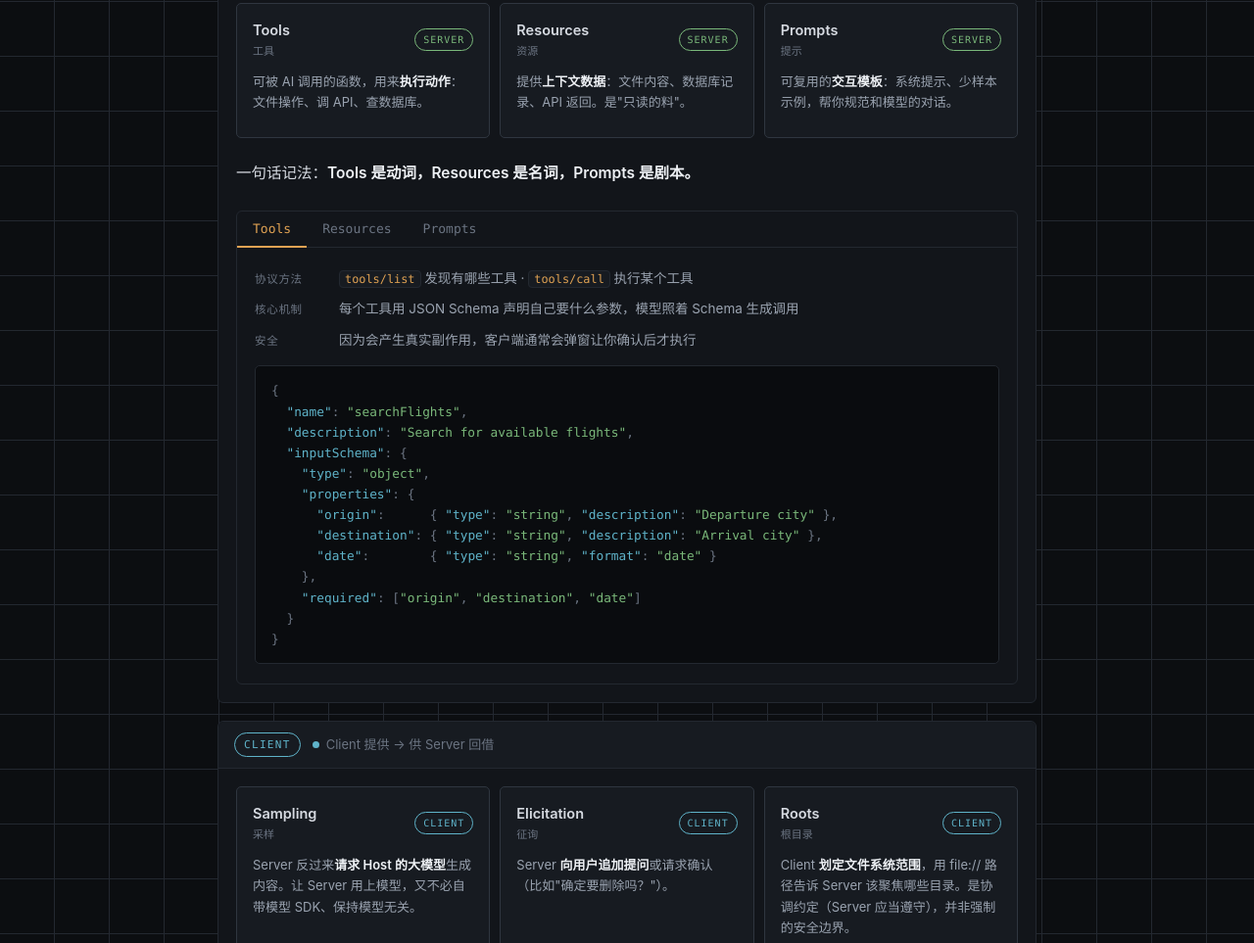
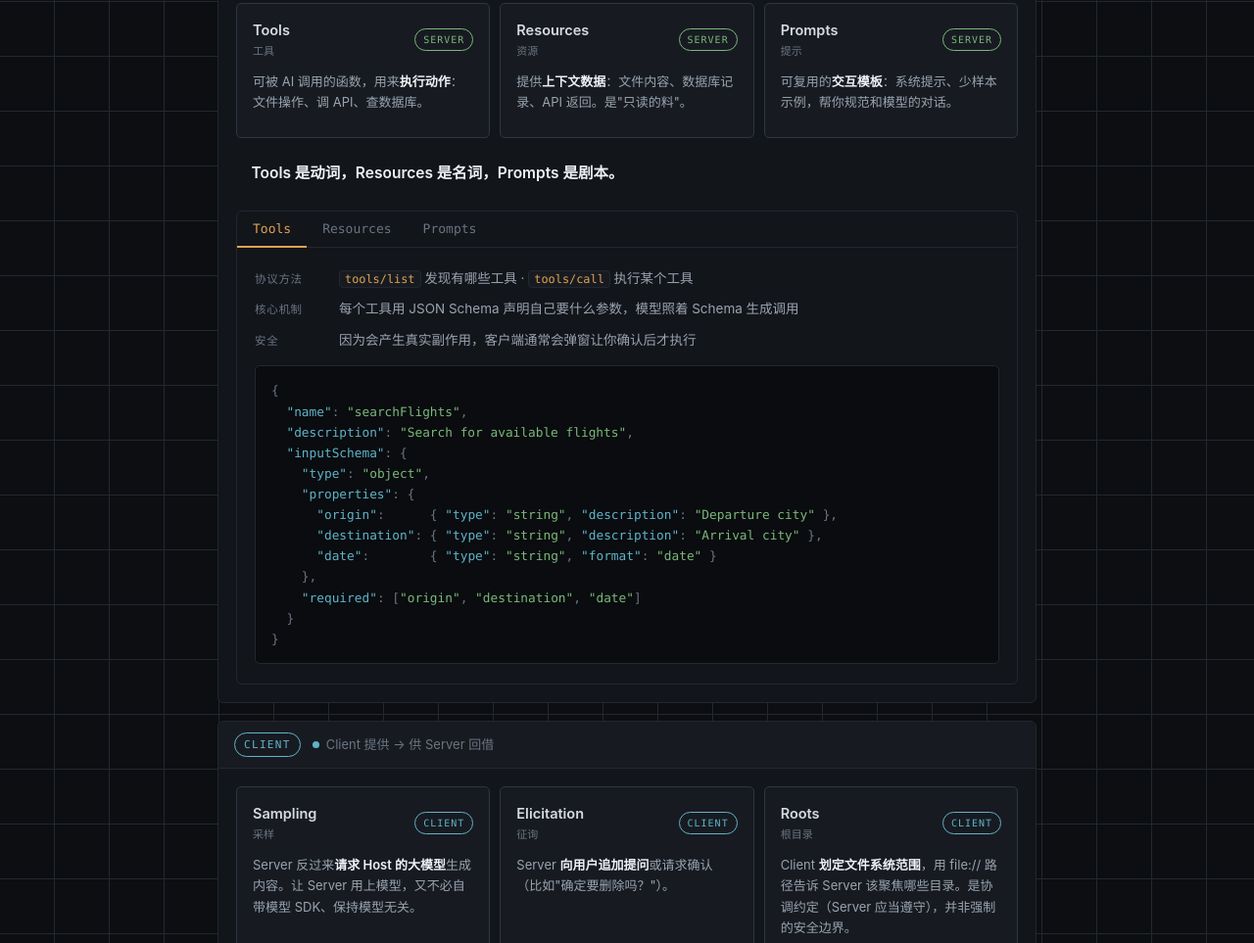
Before and after one commit to WoBok/WoboksVibeDaily, a website: page notes/0x0 - Inbox/MCP核心概念.html in a window 1280 px wide. Shown: the part 3190-4153 px from the top of the page at 98% size. Drawn offline with Linux system fonts and the light colour scheme.

Commit message:
MCP核心概念

```diff
--- a/notes/0x0 - Inbox/MCP核心概念.html
+++ b/notes/0x0 - Inbox/MCP核心概念.html
@@ -343,7 +343,7 @@ footer a{color:var(--fg3)}
     <div class="pg-bd">
       <div class="prims" data-side="server"></div>
 
-      <p style="margin-top:22px">一句话记法：<strong>Tools 是动词，Resources 是名词，Prompts 是剧本。</strong></p>
+      <p style="margin-top:22px">&emsp;<strong>Tools 是动词，Resources 是名词，Prompts 是剧本。</strong></p>
 
       <div class="panel" style="margin-bottom:0">
         <div class="tabs">
```
